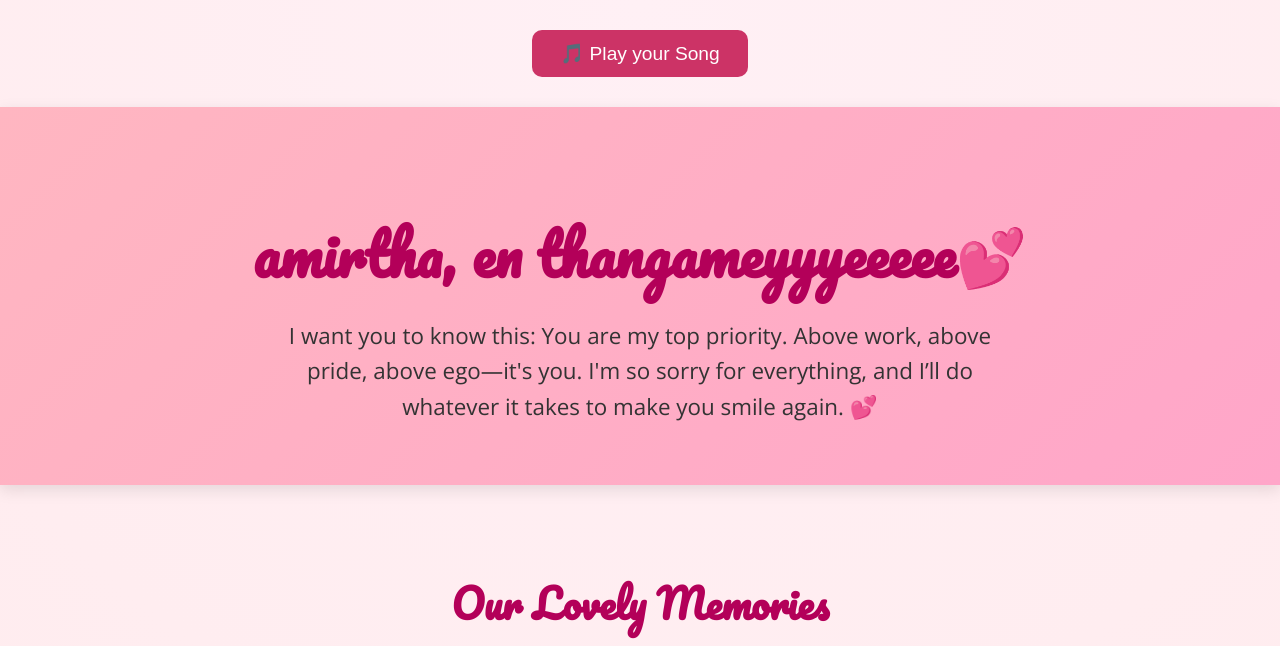
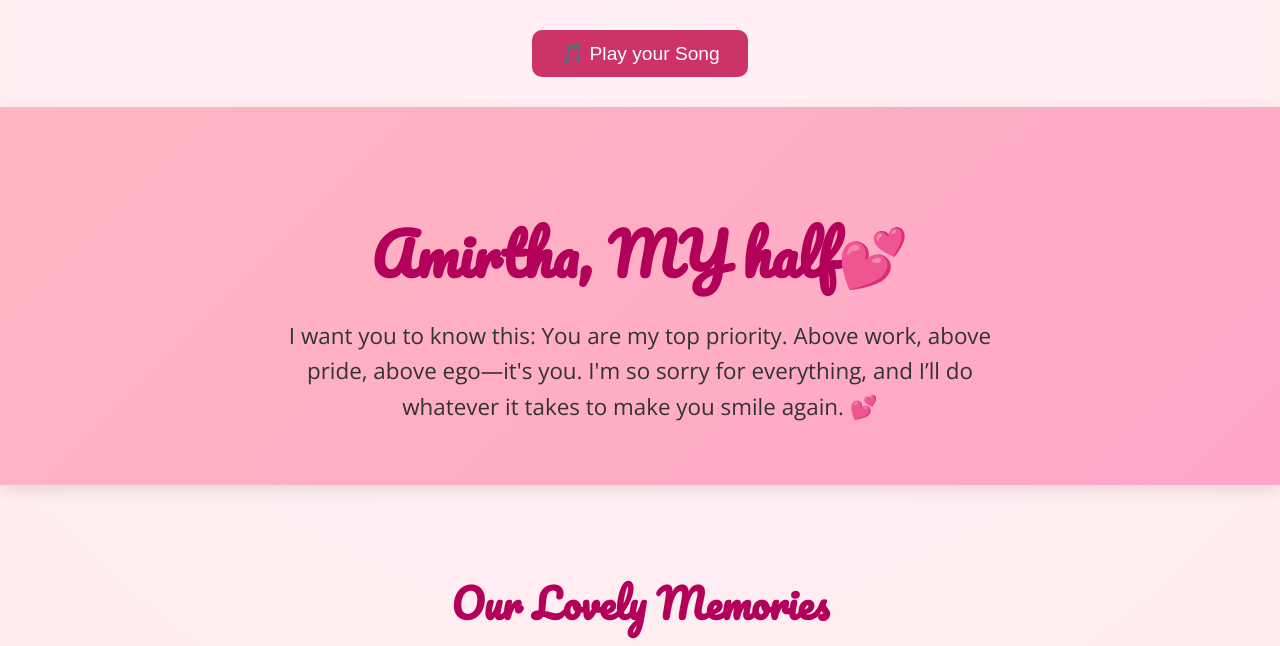
Before and after one commit to Vaibhavlalitha/for.her, a plain HTML site: page index.html in a window 1280 px wide. Shown: the top 646 px of the page. Drawn offline with nearby package versions, Linux system fonts and the light colour scheme.

Commit message:
Update index.html

```diff
--- a/index.html
+++ b/index.html
@@ -209,7 +209,7 @@
   <div class="hearts" id="hearts"></div>
 
   <header>
-    <h1>amirtha, en thangameyyyeeeee💕</h1>
+    <h1>Amirtha, MY half💕</h1>
     <p> I want you to know this: You are my top priority. Above work, above pride, above ego—it's you. I'm so sorry for everything, and I’ll do whatever it takes to make you smile again. 💕</p>
   </header>
 
```
